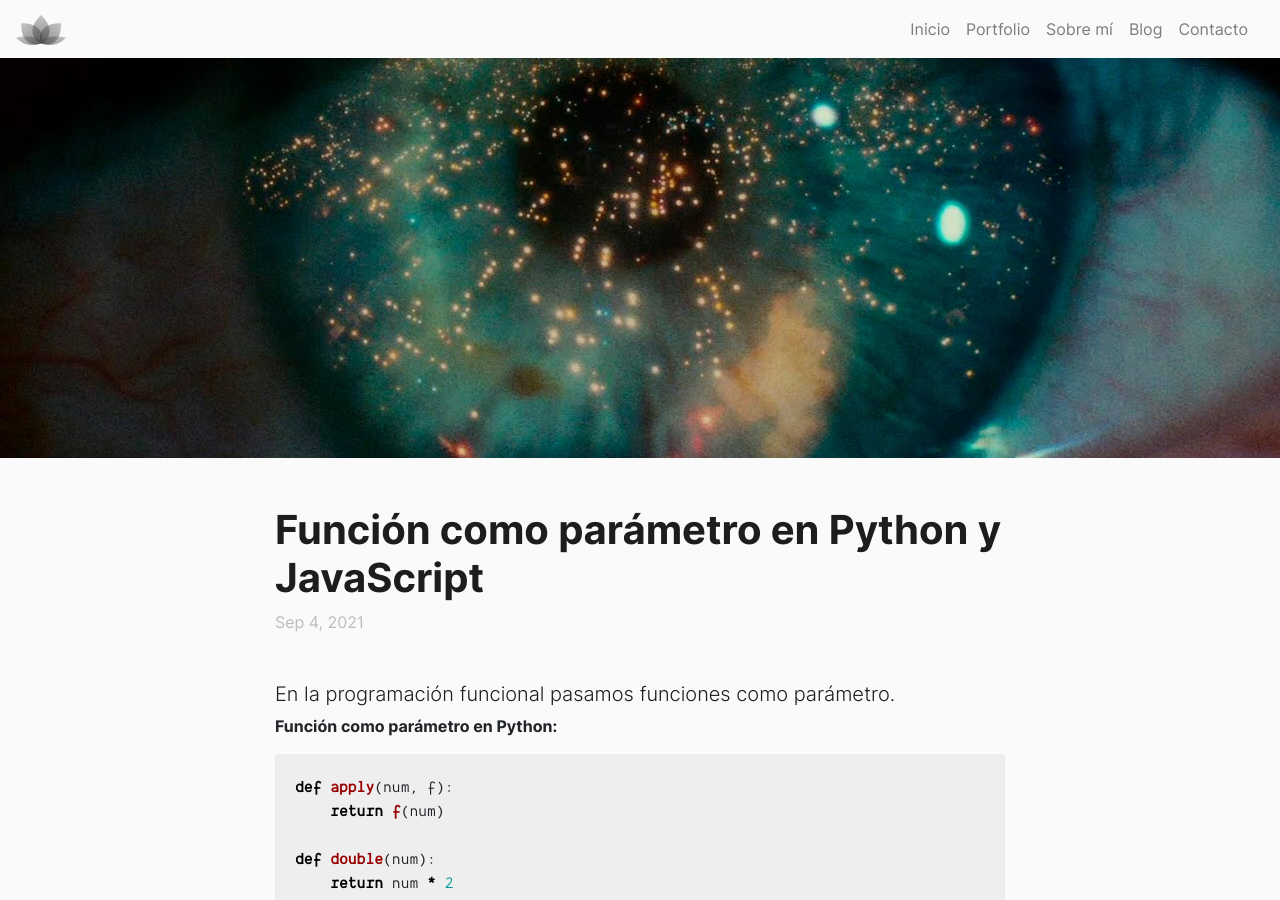
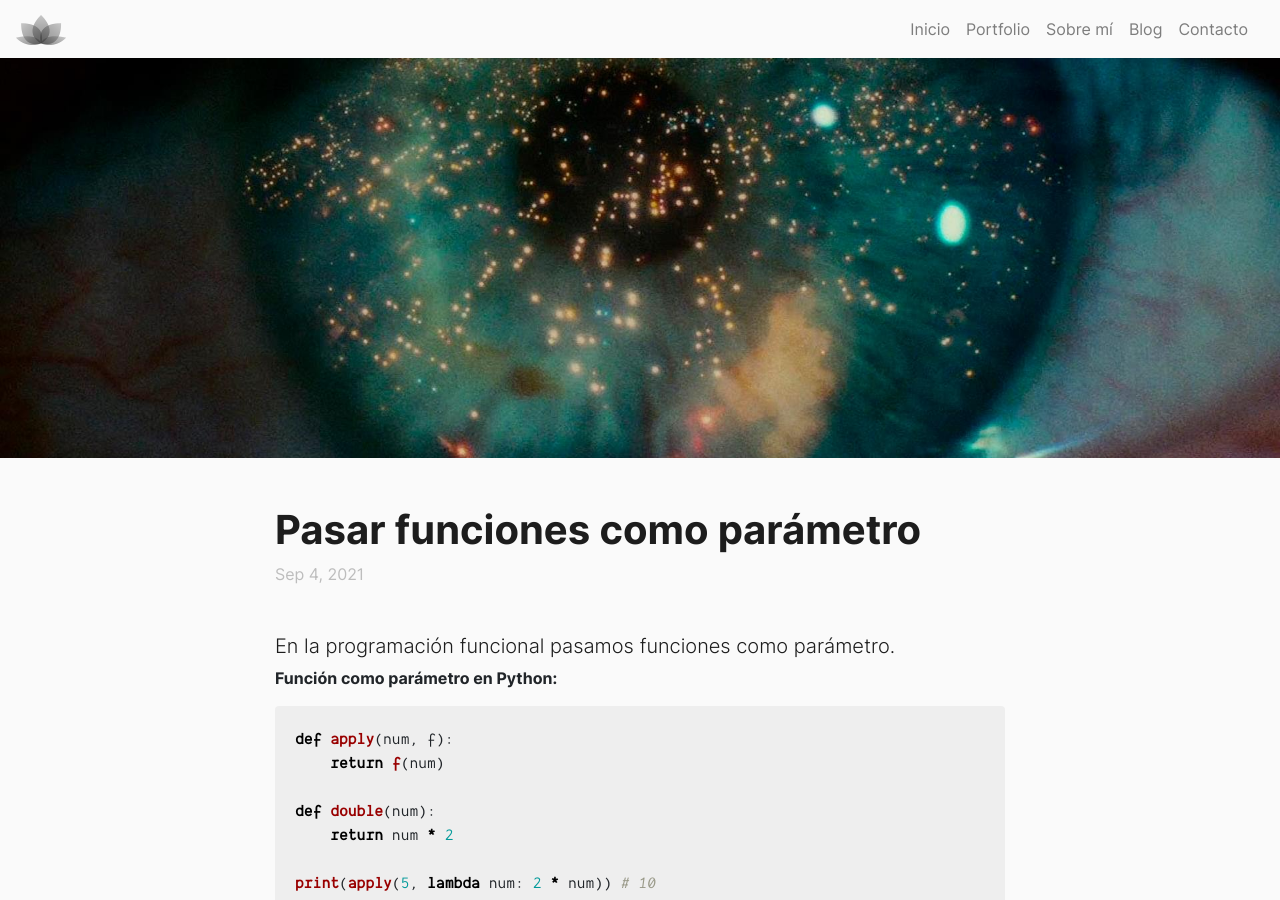
Before and after one commit to MarcelReig/netinetidesign, a Jekyll site: the page built from _posts/2021-09-04-pasar-funciones-como-parametro-en-python-y-en-javascript.md, in a window 1280 px wide and 900 px high. Built offline with Jekyll 4.4.1, drawn with Linux system fonts in a browser that asks for light colours; comment, search, counter and statistics services are not loaded.

Commit message:
edit some things

```diff
--- a/_posts/2021-09-04-funcion-como-parametro-en-python-y-javascript.md
+++ b/_posts/2021-09-04-pasar-funciones-como-parametro-en-python-y-en-javascript.md
@@ -1,7 +1,7 @@
 ---
 layout: post
-title: Función como parámetro en Python y JavaScript
-description: Función como parámetro en Python y JavaScript
+title: Pasar funciones como parámetro
+description: Pasar funciones como parámetro en Python y en JavaScript
 comments: true
 tags: python javascript
 category: programacion
```
Also changed, not shown: _posts/2021-01-21-stack-pila-de ejecucion-javascript.md (+1 -1 lines), assets/images/blog/JavaScript-Visualizer.png.
